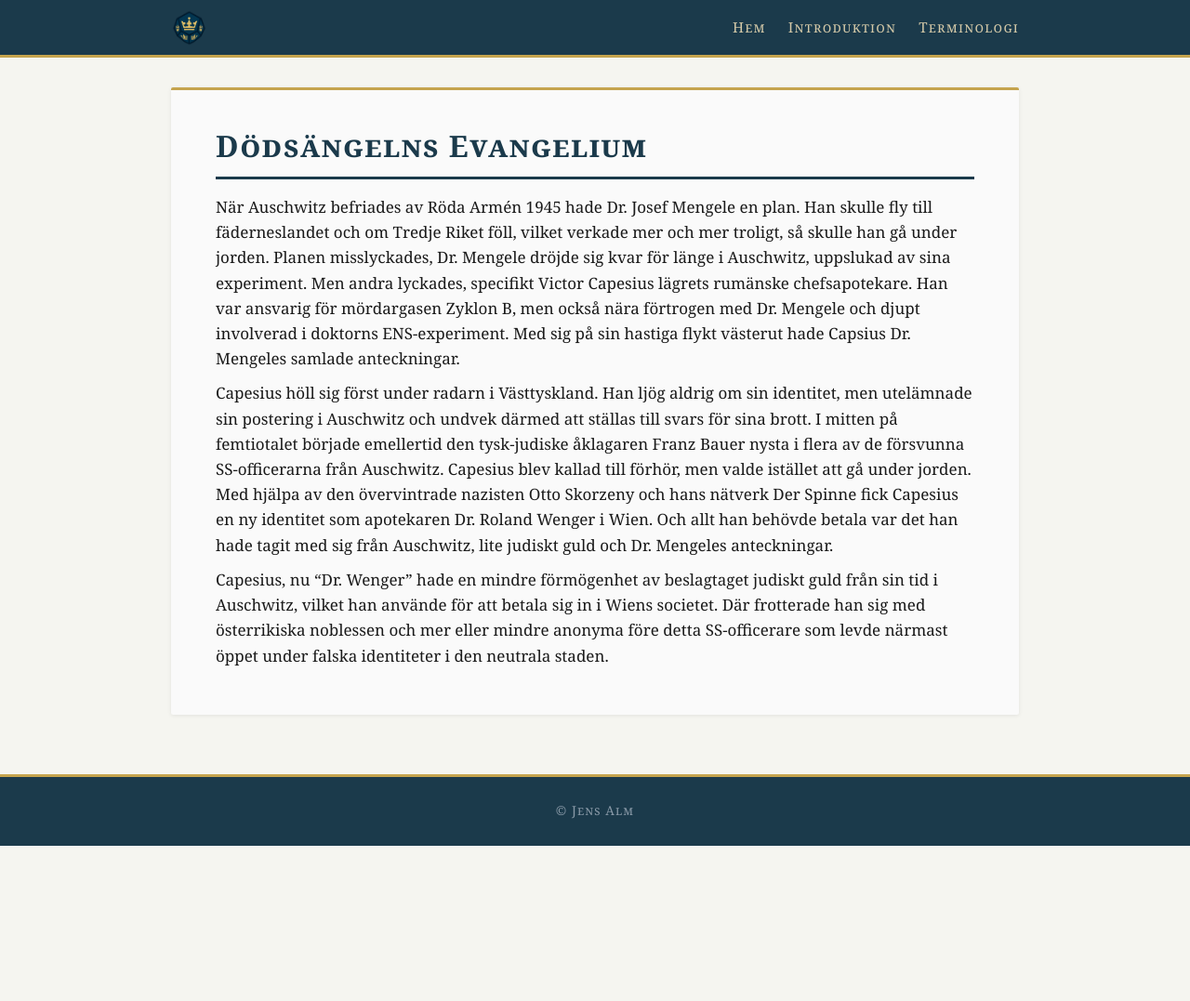
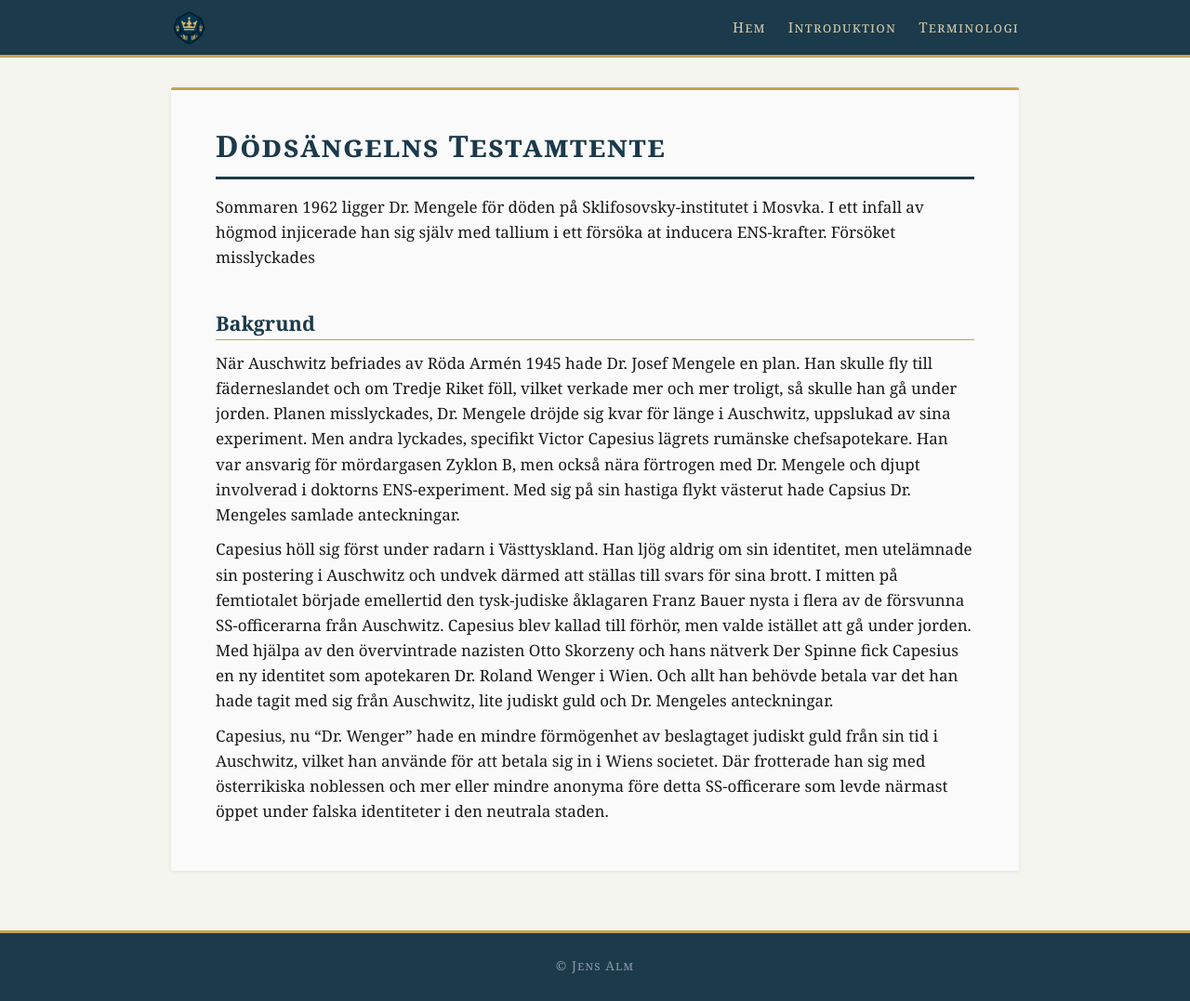
Before and after one commit to ulmus/Riket, a Jekyll site: the page built from Äventyr/Dödsängelns Testamente/Kampanjöversikt.md, in a window 1280 px wide and 1077 px high. Shown: the whole window at 93% size. Built offline with Jekyll 4.4.1, drawn with Linux system fonts in a browser that asks for light colours; our own code applies the rules of GitHub Pages for plain Markdown files.

Commit message:
Lite omskrivningar

```diff
--- a/Äventyr/Dödsängelns Evangelium/DE - Kampanjöversikt.md
+++ b/Äventyr/Dödsängelns Testamente/Kampanjöversikt.md
@@ -1,4 +1,6 @@
-# Dödsängelns Evangelium
+# Dödsängelns Testamtente
+Sommaren 1962 ligger Dr. Mengele för döden på Sklifosovsky-institutet i Mosvka. I ett infall av högmod injicerade han sig själv med tallium i ett försöka at inducera ENS-krafter. Försöket misslyckades
+## Bakgrund
 När Auschwitz befriades av Röda Armén 1945 hade Dr. Josef Mengele en plan. Han skulle fly till fäderneslandet och om Tredje Riket föll, vilket verkade mer och mer troligt, så skulle han gå under jorden. Planen misslyckades, Dr. Mengele dröjde sig kvar för länge i Auschwitz, uppslukad av sina experiment. Men andra lyckades, specifikt Victor Capesius lägrets rumänske chefsapotekare. Han var ansvarig för mördargasen Zyklon B, men också nära förtrogen med Dr. Mengele och djupt involverad i doktorns ENS-experiment. Med sig på sin hastiga flykt västerut hade Capsius Dr. Mengeles samlade anteckningar.
 
 Capesius höll sig först under radarn i Västtyskland. Han ljög aldrig om sin identitet, men utelämnade sin postering i Auschwitz och undvek därmed att ställas till svars för sina brott. I mitten på femtiotalet började emellertid den tysk-judiske åklagaren Franz Bauer nysta i flera av de försvunna SS-officerarna från Auschwitz. Capesius blev kallad till förhör, men valde istället att gå under jorden. Med hjälpa av den övervintrade nazisten Otto Skorzeny och hans nätverk Der Spinne fick Capesius en ny identitet som apotekaren Dr. Roland Wenger i Wien. Och allt han behövde betala var det han hade tagit med sig från Auschwitz, lite judiskt guld och Dr. Mengeles anteckningar.
```
Also changed, not shown: 1 other file.
